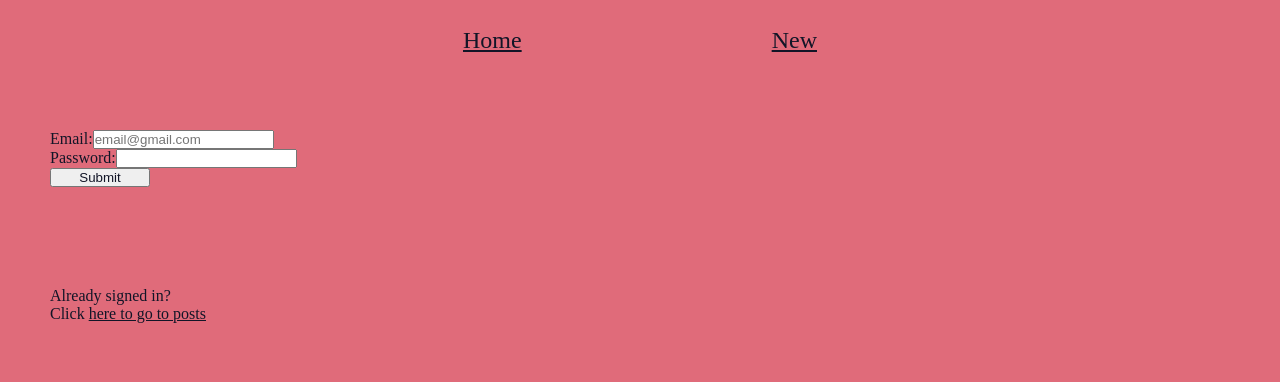
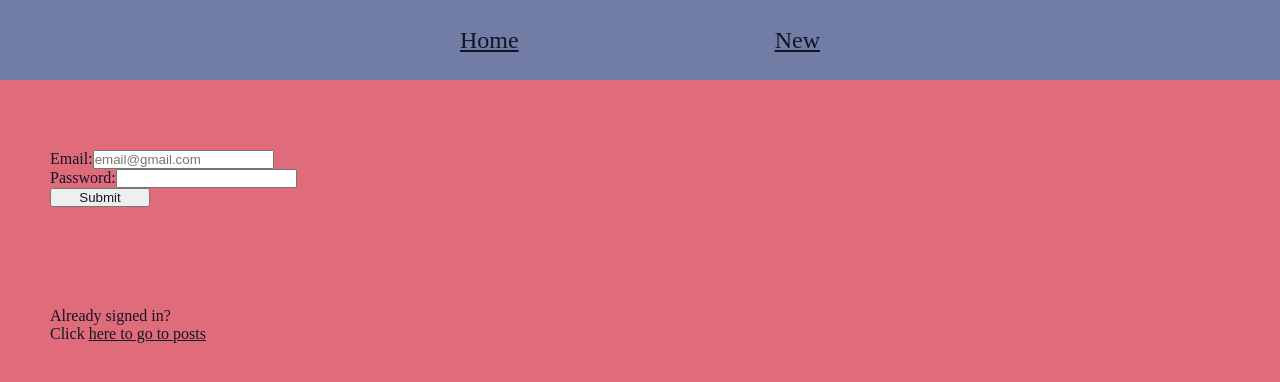
Before and after one commit to fredrikb12/blog-author-client, a React (Create React App) app: page /sign-in in a window 1280 px wide. Shown: the top 382 px of the page. Built offline with nearby package versions, Linux system fonts and the light colour scheme.

Commit message:
Create styled Header component

```diff
--- a/src/components/Header.js
+++ b/src/components/Header.js
@@ -1,33 +1,20 @@
 import { Link } from "react-router-dom";
+import { StyledHeader } from "../styled/Header.styled";
 
 function Header() {
   return (
-    <header
-      style={{
-        display: "flex",
-        justifyContent: "center",
-        alignItems: "center",
-        height: "10vh",
-      }}
-    >
+    <StyledHeader>
       <nav>
-        <ul
-          style={{
-            display: "flex",
-            listStyle: "none",
-            gap: "250px",
-            fontSize: "1.5rem",
-          }}
-        >
-          <Link to="/posts">
-            <li>Home</li>
-          </Link>
-          <Link to="/posts/new">
-            <li>New</li>
-          </Link>
+        <ul>
+          <li>
+            <Link to="/posts">Home</Link>
+          </li>
+          <li>
+            <Link to="/posts/new">New</Link>
+          </li>
         </ul>
       </nav>
-    </header>
+    </StyledHeader>
   );
 }
 
--- /dev/null
+++ b/src/styled/Header.styled.js
@@ -0,0 +1,17 @@
+import styled from "styled-components";
+
+export const StyledHeader = styled.header`
+  display: flex;
+  justify-content: center;
+  align-items: center;
+  height: 10vh;
+  background-color: ${({ theme }) => theme.darkAccent};
+  margin-bottom: 20px;
+
+  ul {
+    display: flex;
+    list-style: none;
+    gap: clamp(100px, 20vw, 300px);
+    font-size: 1.5rem;
+  }
+`;
```
